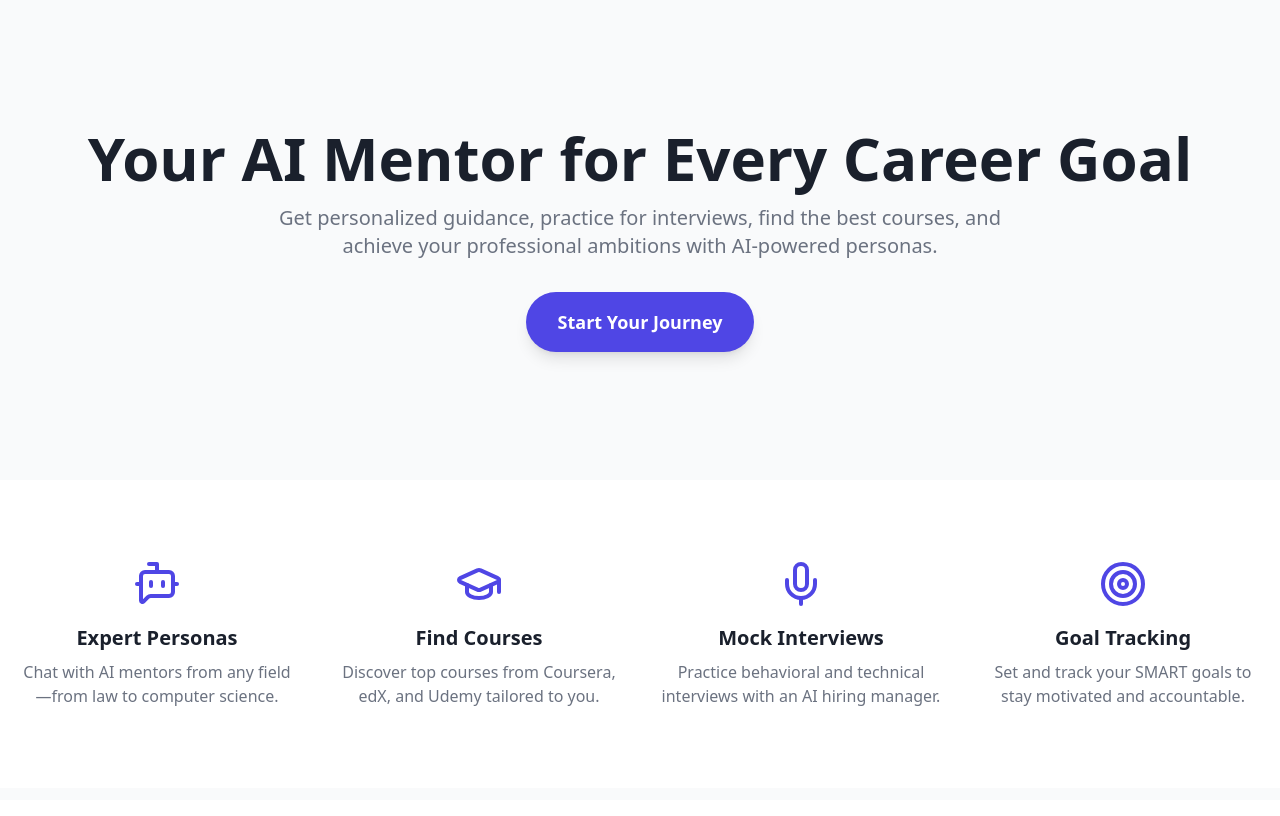
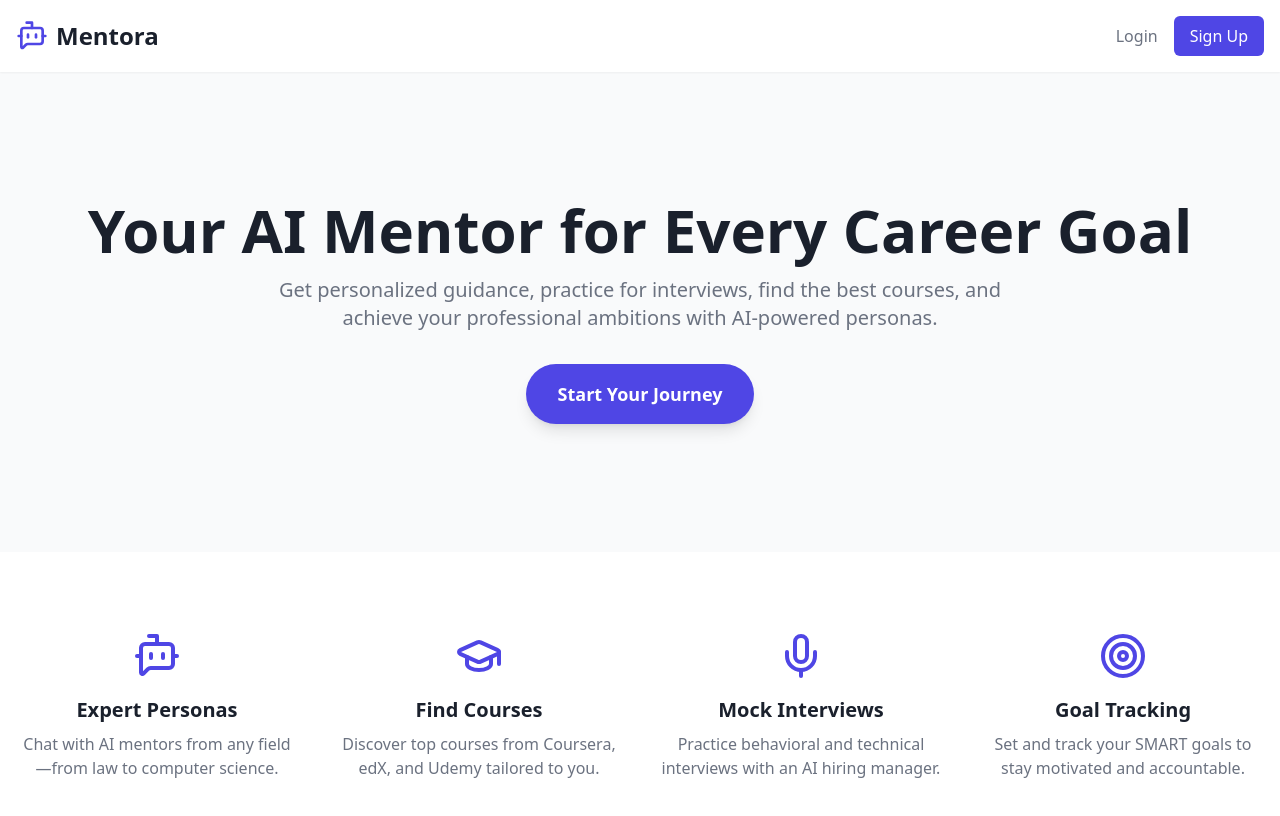
Before and after one commit to Jaiivant21A/Mentora, a React (Vite) app: page / in a window 1280 px wide. Shown: the top 816 px of the page. Built offline with nearby package versions, Linux system fonts and the light colour scheme; no server answers.

Commit message:
some qol fixes

```diff
--- a/index.html
+++ b/index.html
@@ -3,7 +3,6 @@
   <head>
     <meta name="description" content="Mentora — AI-powered interview prep, goals, and learning dashboard." />
     <meta charset="UTF-8" />
-    <link rel="icon" type="image/svg+xml" href="/vite.svg" />
     <meta name="viewport" content="width=device-width, initial-scale=1.0" />
     <title>Mentora</title>
   </head>
--- a/src/components/Navbar.jsx
+++ b/src/components/Navbar.jsx
@@ -10,7 +10,7 @@ import {
   Settings as SettingsIcon,
   ShieldCheck, // Import the ShieldCheck icon for Admin link
 } from "lucide-react";
-import { useAuth } from "../Context/AuthContext";
+import { useAuth } from "../context/AuthContext";
 
 // Key for storing the theme in local storage.
 const THEME_KEY = "mentora-theme";
--- a/src/pages/AuthPage.jsx
+++ b/src/pages/AuthPage.jsx
@@ -1,7 +1,7 @@
 import React, { useState, useEffect } from "react";
-import { useNavigate } from "react-router-dom";
-import { BotMessageSquare } from "lucide-react";
-import { useAuth } from "../Context/AuthContext";
+import { useNavigate, Link } from "react-router-dom";
+import { BotMessageSquare, Home } from "lucide-react";
+import { useAuth } from "../context/AuthContext";
 
 // Main AuthPage Component
 const AuthPage = () => {
@@ -122,6 +122,12 @@ const AuthForm = () => {
                     </p>
                 </>
             )}
+            <p className="text-sm text-text-secondary mt-4 text-center">
+                <Link to="/" className="inline-flex items-center gap-1 hover:text-primary transition-colors">
+                    <Home size={14} />
+                    <span>Go back to Home</span>
+                </Link>
+            </p>
         </form>
     );
 };
--- a/src/pages/HomePage.jsx
+++ b/src/pages/HomePage.jsx
@@ -1,15 +1,45 @@
 import { Link } from "react-router-dom";
 import { BotMessageSquare, Target, GraduationCap, Mic } from "lucide-react";
-// The useAuth import is no longer needed since the header is removed.
-// import { useAuth } from "../Context/AuthContext";
+import { useAuth } from "../context/AuthContext";
 
 const HomePage = () => {
-    // The user check is no longer needed here since the header is removed.
-    // const { user } = useAuth();
+    const { user } = useAuth();
 
     return (
         <div className="bg-background text-text-base">
-            {/* The <header> component was removed from here. */}
+            <header className="bg-card shadow-sm">
+                <div className="container mx-auto px-4 py-4 flex justify-between items-center">
+                    <div className="flex items-center space-x-2">
+                        <BotMessageSquare className="h-8 w-8 text-primary" />
+                        <span className="text-2xl font-bold">Mentora</span>
+                    </div>
+                    <nav className="flex items-center space-x-4">
+                        {user ? (
+                            <Link
+                                to="/dashboard"
+                                className="text-text-secondary hover:text-primary transition-colors"
+                            >
+                                Dashboard
+                            </Link>
+                        ) : (
+                            <>
+                                <Link
+                                    to="/auth"
+                                    className="text-text-secondary hover:text-primary transition-colors"
+                                >
+                                    Login
+                                </Link>
+                                <Link
+                                    to="/auth"
+                                    className="bg-primary text-white px-4 py-2 rounded-md hover:bg-indigo-700 transition-colors"
+                                >
+                                    Sign Up
+                                </Link>
+                            </>
+                        )}
+                    </nav>
+                </div>
+            </header>
 
             {/* Hero Section */}
             <main className="text-center py-20 md:py-32 px-4">
```
